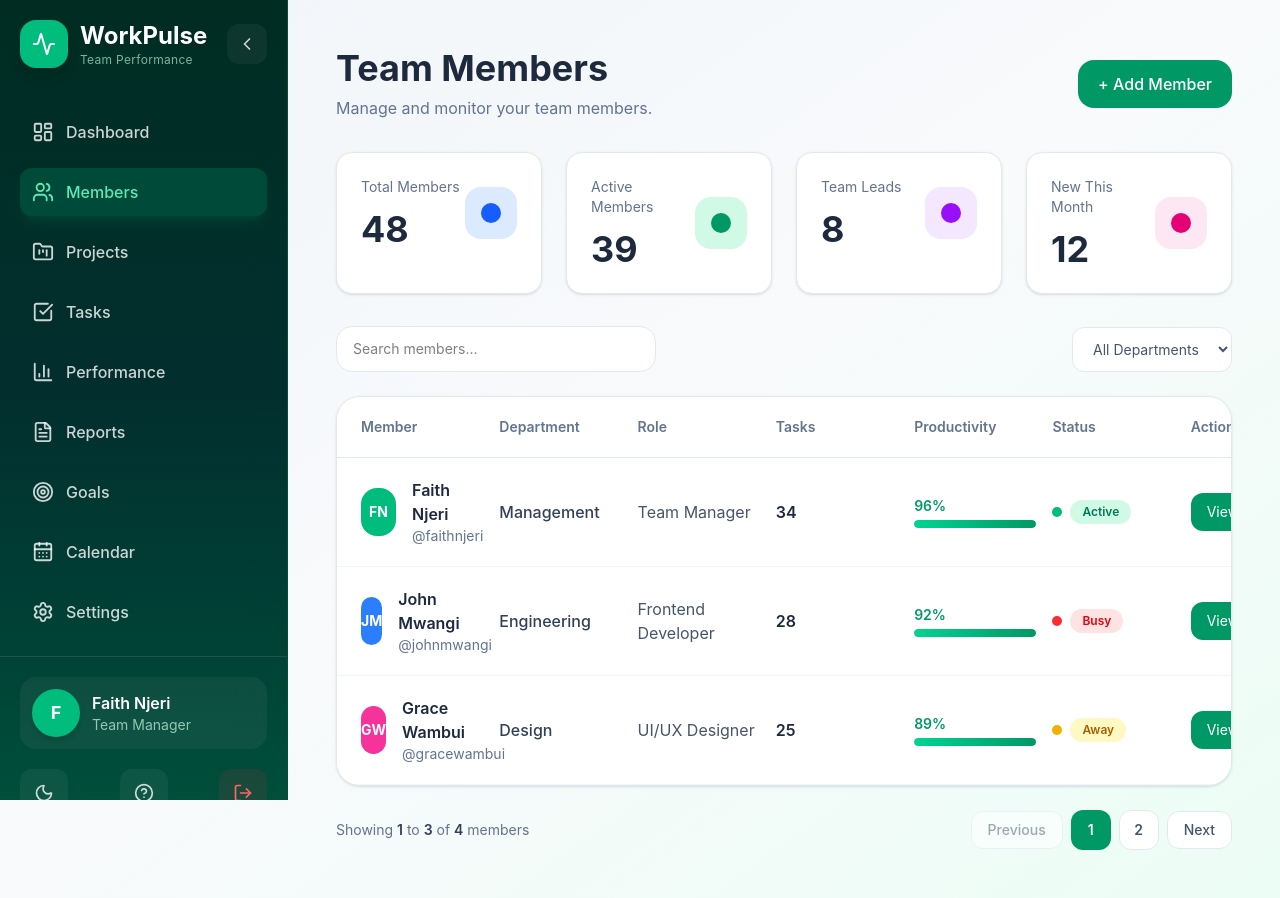
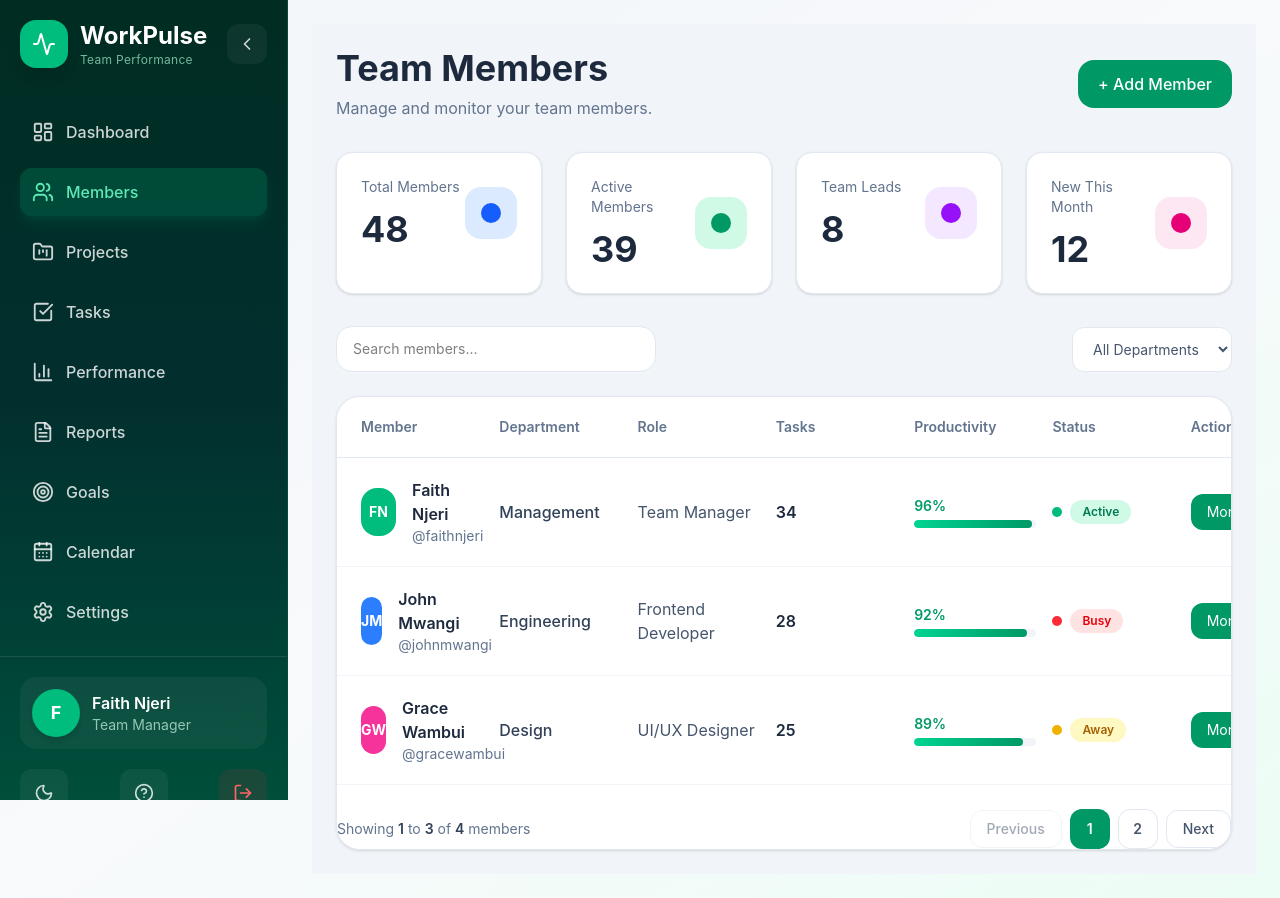
Before and after one commit to fn-ui/skf-team-performance-dashboard, a React (Vite) app in the folder frontend/: page /members in a window 1280 px wide. Built offline with nearby package versions, Linux system fonts and the light colour scheme.

Commit message:
update dark mode

```diff
--- a/frontend/src/components/layout/Layout.jsx
+++ b/frontend/src/components/layout/Layout.jsx
@@ -1,11 +1,40 @@
+import { useEffect, useState } from "react";
 import Sidebar from "./Sidebar";
 
 function Layout({ children }) {
+  const [darkMode, setDarkMode] = useState(false);
+
+  // LOAD SAVED THEME
+  useEffect(() => {
+    const savedTheme = localStorage.getItem("theme");
+
+    if (savedTheme === "dark") {
+      document.documentElement.classList.add("dark");
+      setDarkMode(true);
+    }
+  }, []);
+
+  // TOGGLE DARK MODE
+  const toggleDarkMode = () => {
+    if (darkMode) {
+      document.documentElement.classList.remove("dark");
+      localStorage.setItem("theme", "light");
+    } else {
+      document.documentElement.classList.add("dark");
+      localStorage.setItem("theme", "dark");
+    }
+
+    setDarkMode(!darkMode);
+  };
+
   return (
     <div className="flex min-h-screen bg-gradient-to-br from-slate-100 via-slate-50 to-emerald-50 dark:from-black dark:via-zinc-950 dark:to-black transition-all duration-300">
 
       {/* SIDEBAR */}
-      <Sidebar />
+      <Sidebar
+        darkMode={darkMode}
+        toggleDarkMode={toggleDarkMode}
+      />
 
       {/* PAGE CONTENT */}
       <main className="flex-1 p-6 overflow-y-auto">
--- a/frontend/src/pages/Members.jsx
+++ b/frontend/src/pages/Members.jsx
@@ -113,7 +113,7 @@ const totalPages = Math.ceil(
   filteredMembers.length / membersPerPage
 );
   return (
-    <div className="flex-1 p-6 overflow-y-auto">
+    <div className="flex-1 overflow-y-auto bg-slate-100 p-6 dark:bg-zinc-950">
 
       {/* HEADER */}
       <div className="flex flex-col gap-4 lg:flex-row lg:items-center lg:justify-between mb-8">
@@ -309,6 +309,7 @@ const totalPages = Math.ceil(
               <div className="h-2 w-full rounded-full bg-slate-100 dark:bg-zinc-800 overflow-hidden">
                 <div
             className="h-full rounded-full bg-gradient-to-r from-emerald-400 to-emerald-600"
+            style={{ width: member.productivity }}
           />
               </div>
             </div>
@@ -339,24 +340,55 @@ const totalPages = Math.ceil(
             </div>
 
            {/* ACTIONS */}
-            <div className="flex gap-3">
+<div className="relative group">
+
+  {/* MAIN BUTTON */}
+  <button className="rounded-xl bg-emerald-600 px-4 py-2 text-sm text-white transition hover:bg-emerald-700">
+    More
+  </button>
+
+  {/* DROPDOWN */}
+  <div className="invisible absolute right-0 top-12 z-20 w-44 rounded-2xl border border-slate-200 bg-white p-2 opacity-0 shadow-xl transition-all duration-200 group-hover:visible group-hover:opacity-100 dark:border-zinc-700 dark:bg-zinc-900">
+
+    {/* VIEW */}
     <button
       onClick={() => setSelectedMember(member)}
-            className="rounded-xl bg-emerald-600 px-4 py-2 text-sm text-white hover:bg-emerald-700"
+      className="w-full rounded-xl px-4 py-3 text-left text-sm text-slate-700 transition hover:bg-slate-100 dark:text-zinc-300 dark:hover:bg-zinc-800"
     >
-            View
+      View Profile
     </button>
 
-              <button className="rounded-xl border border-slate-200 px-4 py-2 text-sm text-slate-600 hover:bg-slate-50 dark:border-zinc-700 dark:text-zinc-300 dark:hover:bg-zinc-800">
+    {/* MESSAGE */}
+    <button className="w-full rounded-xl px-4 py-3 text-left text-sm text-slate-700 transition hover:bg-slate-100 dark:text-zinc-300 dark:hover:bg-zinc-800">
       Message
     </button>
+
+    {/* EDIT */}
+    <button className="w-full rounded-xl px-4 py-3 text-left text-sm text-blue-600 transition hover:bg-blue-50 dark:hover:bg-blue-950/30">
+      Edit
+    </button>
+
+    {/* PROMOTE */}
+    <button className="w-full rounded-xl px-4 py-3 text-left text-sm text-purple-600 transition hover:bg-purple-50 dark:hover:bg-purple-950/30">
+      Promote
+    </button>
+
+    {/* SUSPEND */}
+    <button className="w-full rounded-xl px-4 py-3 text-left text-sm text-yellow-700 transition hover:bg-yellow-50 dark:hover:bg-yellow-950/30">
+      Suspend
+    </button>
+
+    {/* REMOVE */}
+    <button className="w-full rounded-xl px-4 py-3 text-left text-sm text-red-600 transition hover:bg-red-50 dark:hover:bg-red-950/30">
+      Remove
+    </button>
+
   </div>
 
 </div>
+</div>
 
 ))}
-
-      </div>
 {/* PAGINATION */}
 <div className="mt-6 flex flex-col gap-4 md:flex-row md:items-center md:justify-between">
 
@@ -421,6 +453,7 @@ const totalPages = Math.ceil(
 
   </div>
 
+</div>
 </div>
     {/* MEMBER PROFILE MODAL */}
     {selectedMember && (
--- a/frontend/tailwind.config.js
+++ b/frontend/tailwind.config.js
@@ -1,6 +1,6 @@
 /** @type {import('tailwindcss').Config} */
 export default {
-
+  darkMode: "class",
 
   content: [
     "./index.html",
```
Lines whose indentation alone changed are shown as unchanged.
